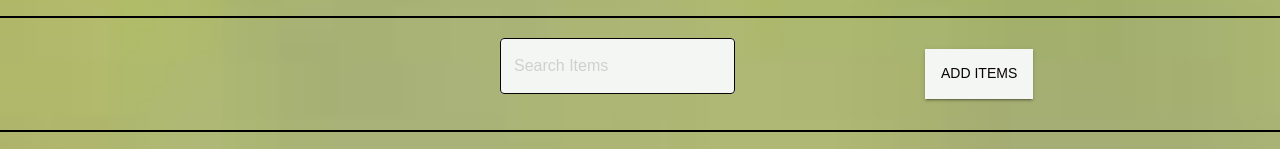
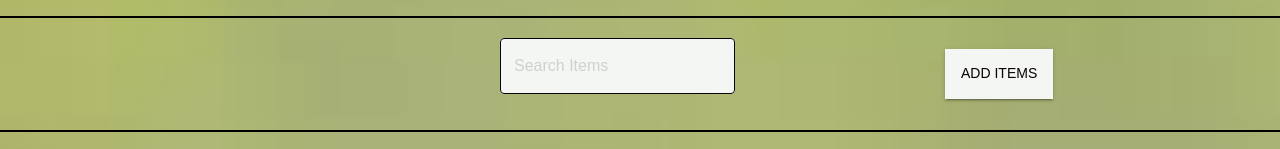
Before and after one commit to 15sharmaM/Pantry_tracker, a Next.js app: page / in a window 1280 px wide. Shown: the part 158-307 px from the top of the page. Built offline with nearby package versions, Linux system fonts and the light colour scheme; no server answers; the database is empty.

Commit message:
attempt at resolving dependency issues

```diff
--- a/app/page.js
+++ b/app/page.js
@@ -50,7 +50,7 @@ export default function Home() {
       {
         fontFamily: '"Urbanist", sans-serif',
         fontWeight: 700,
-        letterSpacing: '300px',
+        letterSpacing: '16px',
         color: '#f4f6f3', // Default font color
       },
     },
@@ -290,8 +290,8 @@ export default function Home() {
 
           <Button
             variant = "contained"
-            sx={{ borderRadius: 'inherit', height: "50px", marginLeft: "30px" }}
-            paddingBottom = "30px"
+            sx={{ borderRadius: 'inherit', height: "50px", marginLeft: "50px" }}
+            paddingBottom = "50px"
             marginBottom= "30px"
             justifyContent= "center"
             alignItems="center"
```
Also changed, not shown: 1 other file (tests, documents, lock files or other folders).
